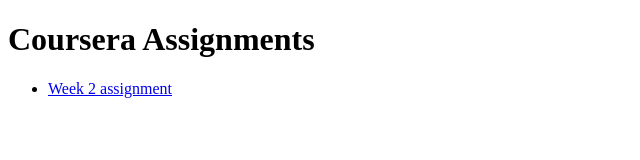
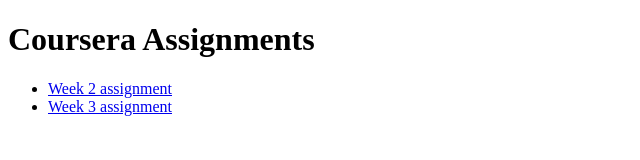
Before and after one commit to visergit/coursera_test, a plain HTML site: page site/index.html in a window 1280 px wide. Shown: the whole page, without its empty margins (0-640 px from the left). Drawn offline with Linux system fonts and the light colour scheme.

Commit message:
Update index.html

```diff
--- a/site/index.html
+++ b/site/index.html
@@ -7,6 +7,7 @@
 <h1> Coursera Assignments </h1>
 <ul>
   <li> <a href="./week2_assignment.html"> Week 2 assignment </a></li>
+  <li> <a href="./week3_assignment.html"> Week 3 assignment </a></li>
 </ul>
 </body>
 </html>
```
